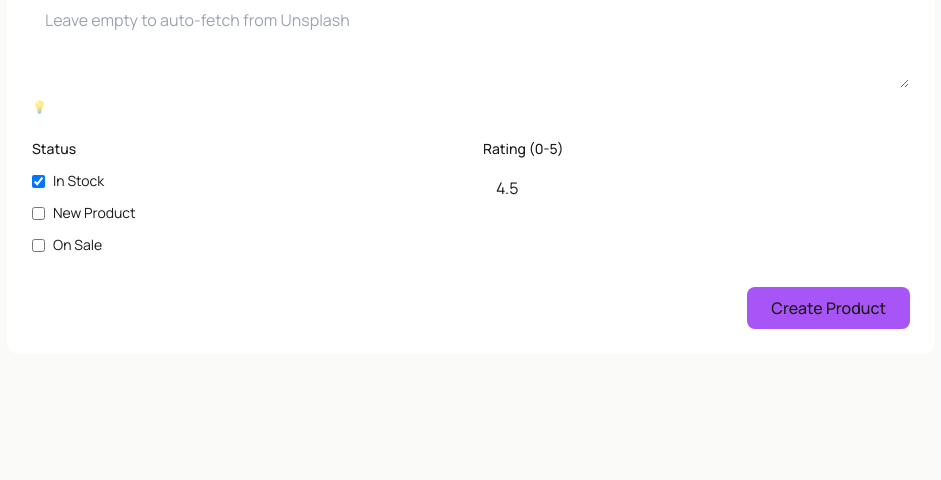
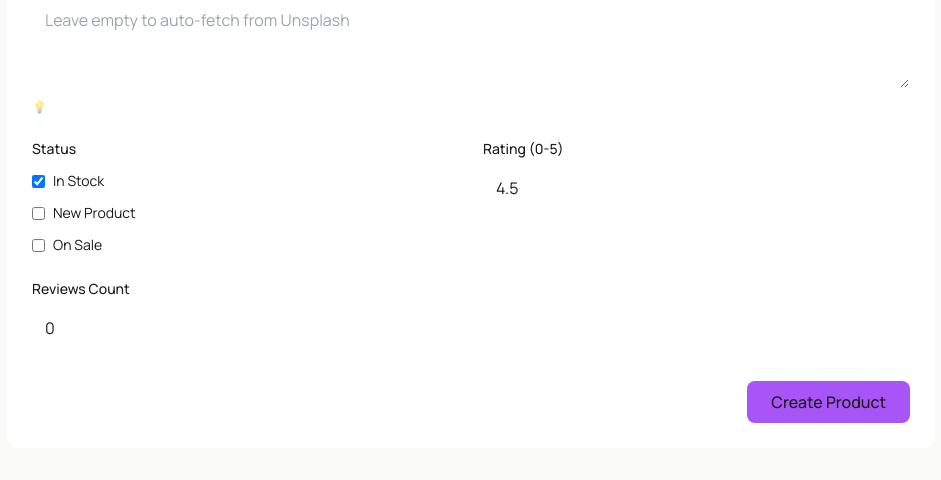
Before and after one commit to shopify-kenya/Arnova, a Django app: page /admin/products/create/ in a window 1280 px wide. Shown: the part 838-1318 px from the top of the page, without its empty margins (313-1254 px from the left). Before the commit the page ends 1167 px from the top, so only its background shows below. Run offline with Django 5.2, Linux system fonts and the light colour scheme; a user stored in the database is signed in; data that the repository does not hold is empty; some libraries are stand-ins or nearby versions.

Commit message:
fix(admin): add reviews field to product form
- Added reviews count input field to product creation form
- Updated product creation to include reviews field
- Ensures all Product model fields are captured in form
- Default value: 0 reviews for new products

```diff
--- a/shop/admin_views.py
+++ b/shop/admin_views.py
@@ -121,6 +121,7 @@ def admin_product_create(request):
             is_new=data.get("is_new", False),
             on_sale=data.get("on_sale", False),
             rating=data.get("rating", 4.5),
+            reviews=data.get("reviews", 0),
         )
         return JsonResponse({"success": True, "product_id": product.id})
     except Exception as e:
--- a/templates/admin/product_form.html
+++ b/templates/admin/product_form.html
@@ -124,6 +124,13 @@
                     <input type="number" name="rating" value="{{ product.rating|default:'4.5' }}" step="0.1" min="0" max="5"
                            class="w-full px-3 py-2 bg-white/10 border border-white/20 rounded-lg">
                 </div>
+
+                <!-- Reviews Count -->
+                <div>
+                    <label class="block text-sm font-medium mb-2">Reviews Count</label>
+                    <input type="number" name="reviews" value="{{ product.reviews|default:'0' }}" min="0"
+                           class="w-full px-3 py-2 bg-white/10 border border-white/20 rounded-lg">
+                </div>
             </div>
 
             <div class="flex justify-end space-x-3 mt-8">
@@ -167,7 +174,8 @@ document.getElementById('productForm').addEventListener('submit', function(e) {
         in_stock: formData.get('in_stock') === 'on',
         is_new: formData.get('is_new') === 'on',
         on_sale: formData.get('on_sale') === 'on',
-        rating: parseFloat(formData.get('rating'))
+        rating: parseFloat(formData.get('rating')),
+        reviews: parseInt(formData.get('reviews')) || 0
     };
 
     // Submit via fetch
```
